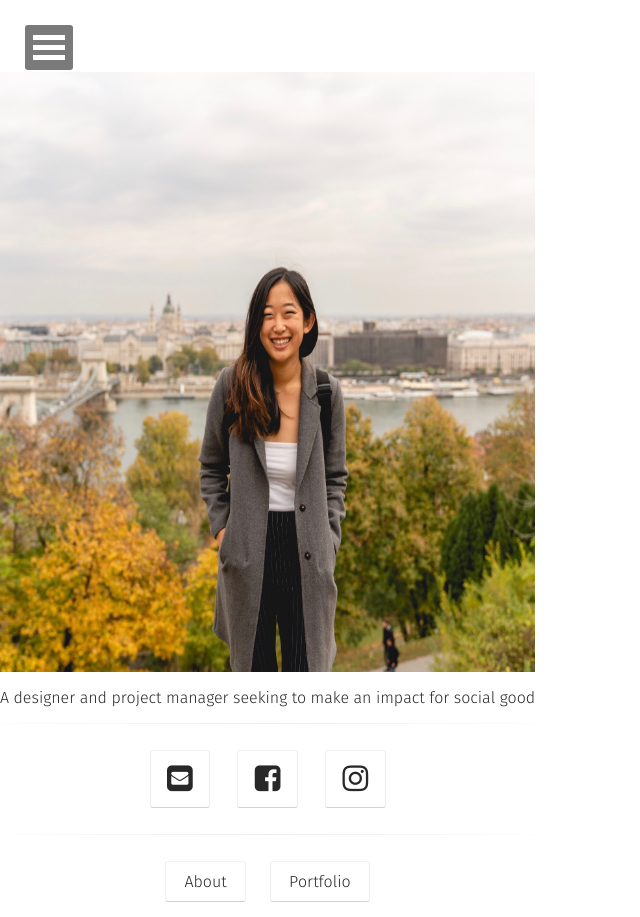
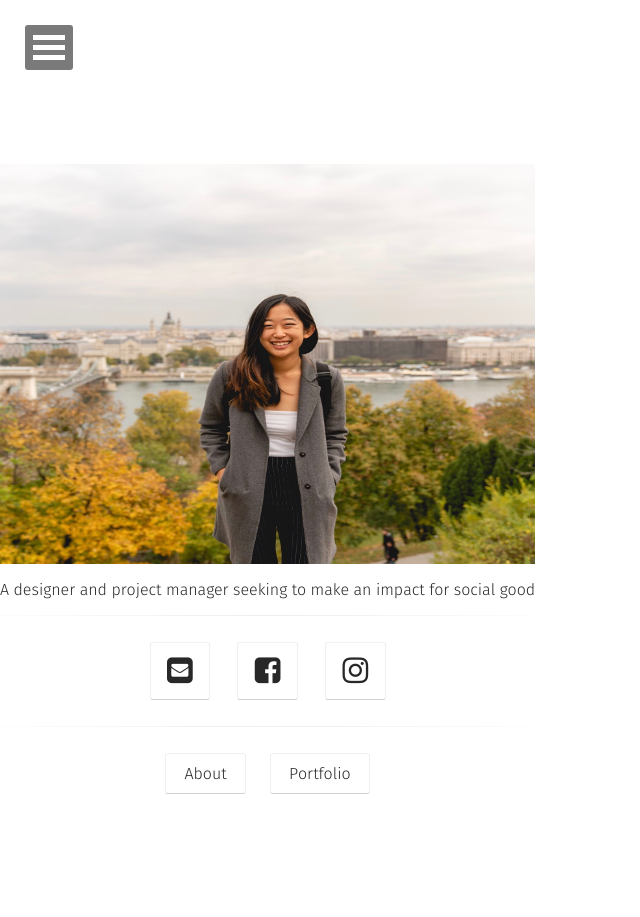
Before and after one commit to JoanneGaeunSon/joannegaeunson.com, a Jekyll site: the page built from index.html, in a window 1280 px wide. Shown: the whole page, without its empty margins (0-640 px from the left). Built offline with Jekyll 4.4.1, drawn with Linux system fonts in a browser that asks for light colours; some web fonts are replaced.

Commit message:
Update home.html

```diff
--- a/_layouts/home.html
+++ b/_layouts/home.html
@@ -15,7 +15,7 @@
                  <br/>
                  <br/>
                      <a href="{{ site.url }}">
-                       <img src= "/assets/img/Profile.jpg" style="width:500px;height:600px;">
+                       <img src= "/assets/img/Profile.jpg" style="width:400px;height:400px;">
                      </a>
                      <h3 class="title">
                          <a href="{{ site.url }}">
```
